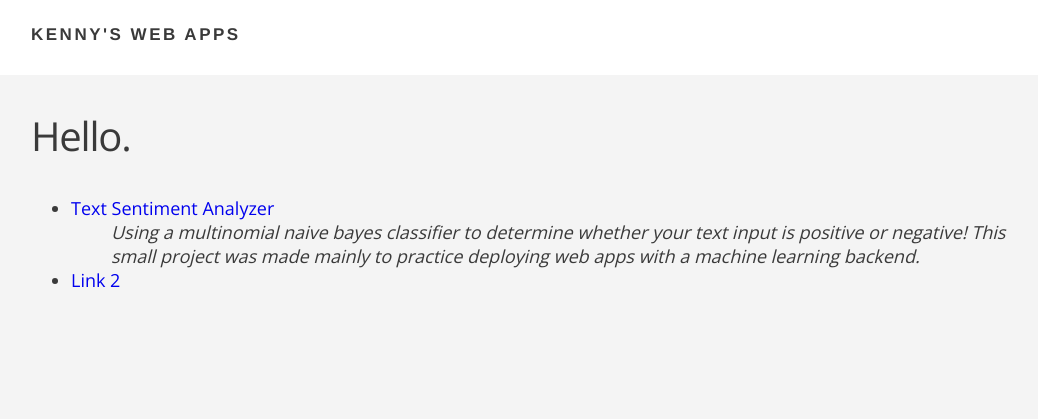
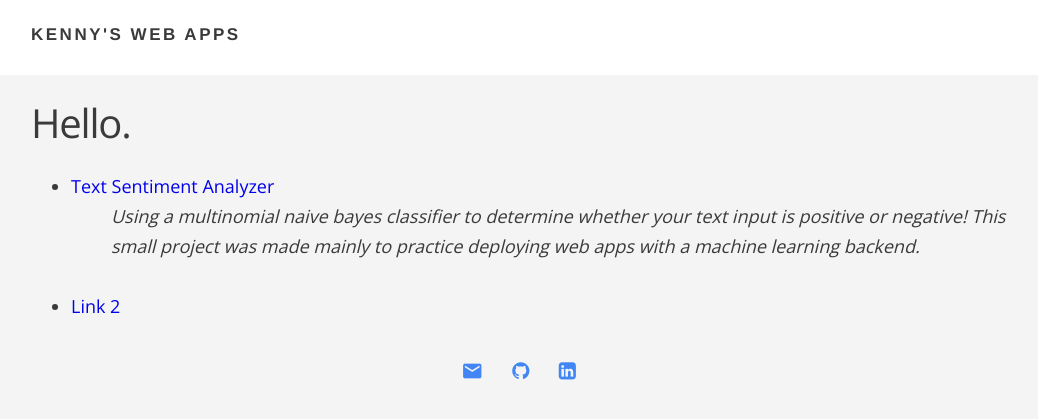
Before and after one commit to clfkenny/flask-practice, a Flask app: page / in a window 1280 px wide. Shown: the top 419 px of the page, without its empty margins (109-1147 px from the left). Run offline with Flask 2, Linux system fonts and the light colour scheme; parts of the project's set-up code (start-up, migrations or seed data) failed here and were passed over.

Commit message:
changing css

```diff
--- a/static/css/main.css
+++ b/static/css/main.css
@@ -1,3 +1,13 @@
+/* colors */
+:root {
+    --main-bg-color: whitesmoke;
+    --main-nav-txt-color: black;
+    --main-txt-color: black;
+    --main-accent-color: #4285f4;
+}
+
+
+
 /*
  * General
  */
@@ -45,6 +55,7 @@ a {
   color: #3a3a3a;
   float: left;
   width: 1000px;
+  line-height: 30px;
 }
 
 .section-device {
@@ -169,3 +180,33 @@ div[id=button]{
 div h2{    /*title*/
   font-size:40px
 }
+
+
+
+
+/*footer*/
+
+footer {
+    font-size: .9em;
+    text-align: center;
+}
+
+footer a{
+  color: var(--main-accent-color)
+}
+
+nav ul, footer ul {
+    padding: 0px;
+    list-style: none;
+    font-weight: bold;
+}
+nav ul li, footer ul li {
+    display: inline;
+    margin-right: 25px;
+}
+
+i.material-icons{
+  position: relative;
+  /* Adjust these values accordingly */
+  top: 4px;
+}
--- a/templates/index.html
+++ b/templates/index.html
@@ -12,11 +12,11 @@
         	<li> <a href="/text_sentiment">Text Sentiment Analyzer</a>
         		<ul><i>Using a multinomial naive bayes classifier to determine whether your text input is positive or negative! This small project was made mainly to practice deploying web apps with a machine learning backend.</i></ul>
         	</li>
-        </form>
+        </form> <br>
 
 
-        <form action ="#">
-        	<li> <a href="/text_sentiment">Link 2</a></li>
+        <form action ="">
+        	<li> <a href="#">Link 2</a></li>
         </ul>
     </form>
 
--- a/templates/layout.html
+++ b/templates/layout.html
@@ -4,6 +4,8 @@
     <title>Kenny's Web Apps</title>
 
     <link href='http://fonts.googleapis.com/css?family=Open+Sans:300,400,600' rel='stylesheet'>
+    <link rel="stylesheet" href="https://cdnjs.cloudflare.com/ajax/libs/font-awesome/4.7.0/css/font-awesome.min.css">
+    <link rel="stylesheet" href="https://fonts.googleapis.com/icon?family=Material+Icons">
     <link href="{{ url_for('static', filename='css/main.css') }}" rel="stylesheet">
     <link rel="shortcut icon" type="image/x-icon" href="{{ "/static/img/favicon.ico"}}">
 
@@ -23,5 +25,13 @@
     {% block content %}
     {% endblock %}
 
+      <footer>
+          <ul>
+              <li><a href="mailto:lov.kenny1996@gmail.com"><i class="material-icons" style="font-size:22px">email</i></a></li>
+              <li><a href="https://github.com/clfkenny"><i class="fa fa-github" style="font-size:20px"></i> </a></li>
+        <li><a href="https://www.linkedin.com/in/kenny-lov/"><i class="fa fa-linkedin-square" style="font-size:20px"></i></a></li>
+        </ul>
+      </footer>
+
   </body>
 </html>
```
